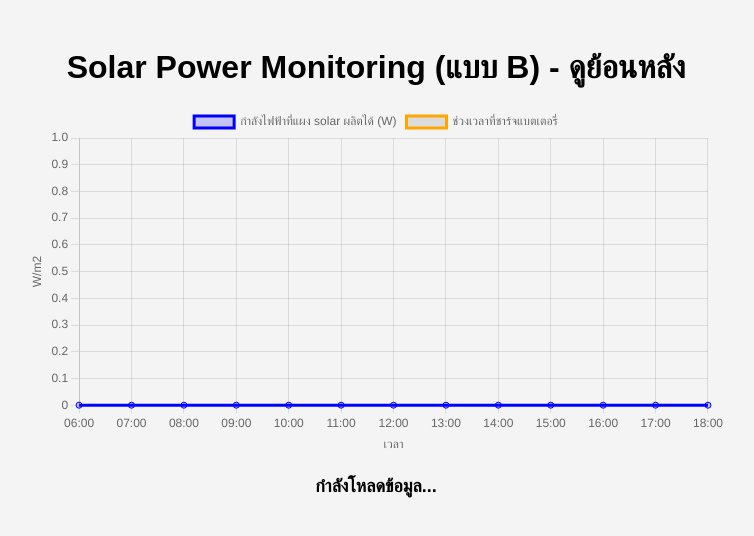
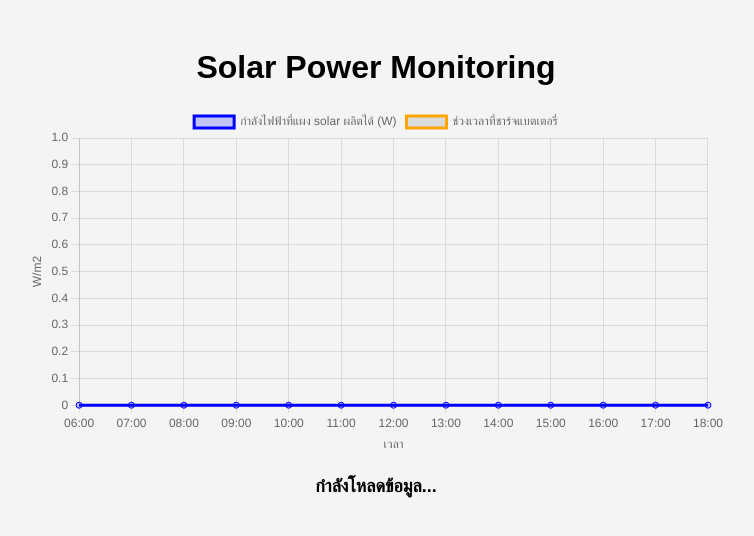
Before and after one commit to CMK-Dragon/charging-station, a plain HTML site: page index.html in a window 1280 px wide. Shown: the whole page, without its empty margins (264-1018 px from the left). Drawn offline with nearby package versions, Linux system fonts and the light colour scheme; no server answers.

Commit message:
Update index.html

```diff
--- a/index.html
+++ b/index.html
@@ -3,7 +3,7 @@
 <head>
   <meta charset="UTF-8" />
   <meta name="viewport" content="width=device-width, initial-scale=1" />
-  <title>Solar Power Monitoring - แบบ B</title>
+  <title>Solar Power Monitoring </title>
   <script src="https://www.gstatic.com/firebasejs/9.6.1/firebase-app-compat.js"></script>
   <script src="https://www.gstatic.com/firebasejs/9.6.1/firebase-database-compat.js"></script>
   <script src="https://cdn.jsdelivr.net/npm/chart.js"></script>
@@ -16,7 +16,7 @@
 </head>
 <body>
 
-  <h1>Solar Power Monitoring (แบบ B) - ดูย้อนหลัง</h1>
+  <h1>Solar Power Monitoring </h1>
   <div class="chart-container">
     <canvas id="powerChart"></canvas>
   </div>
```
